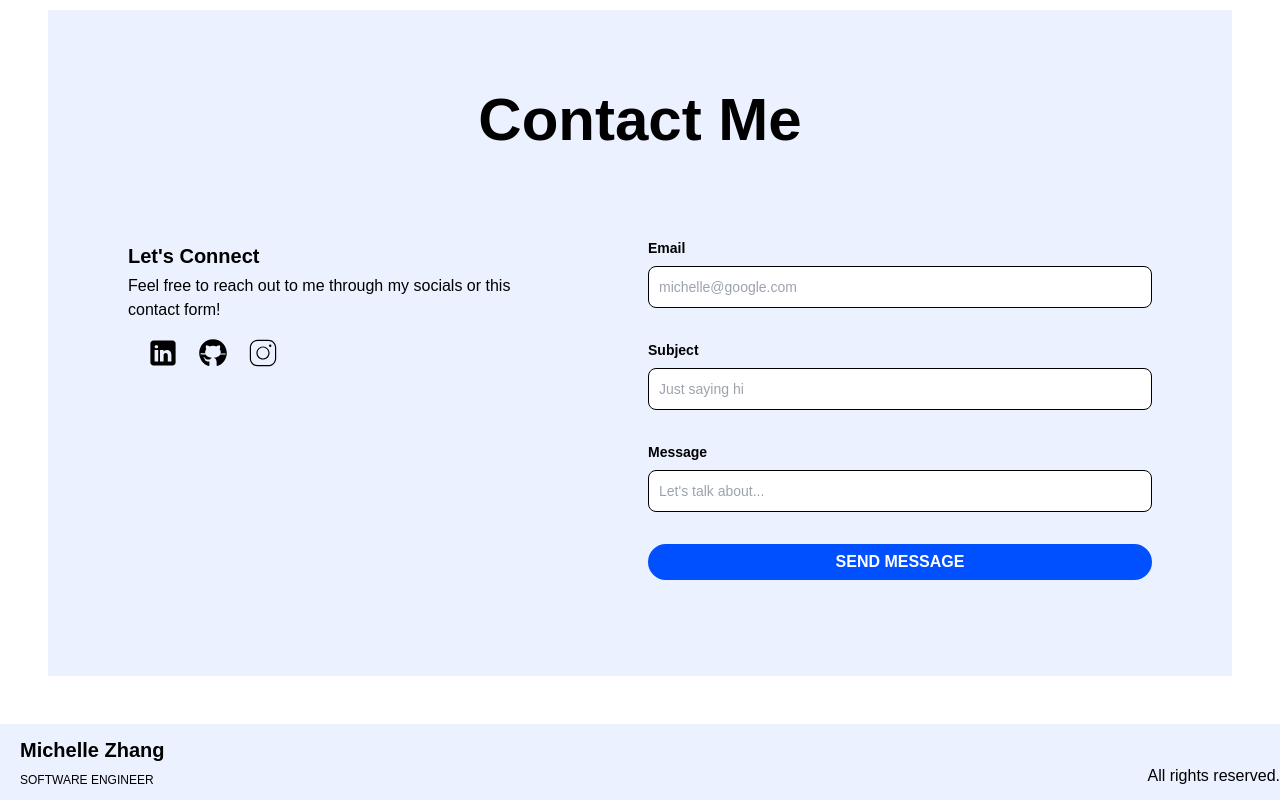
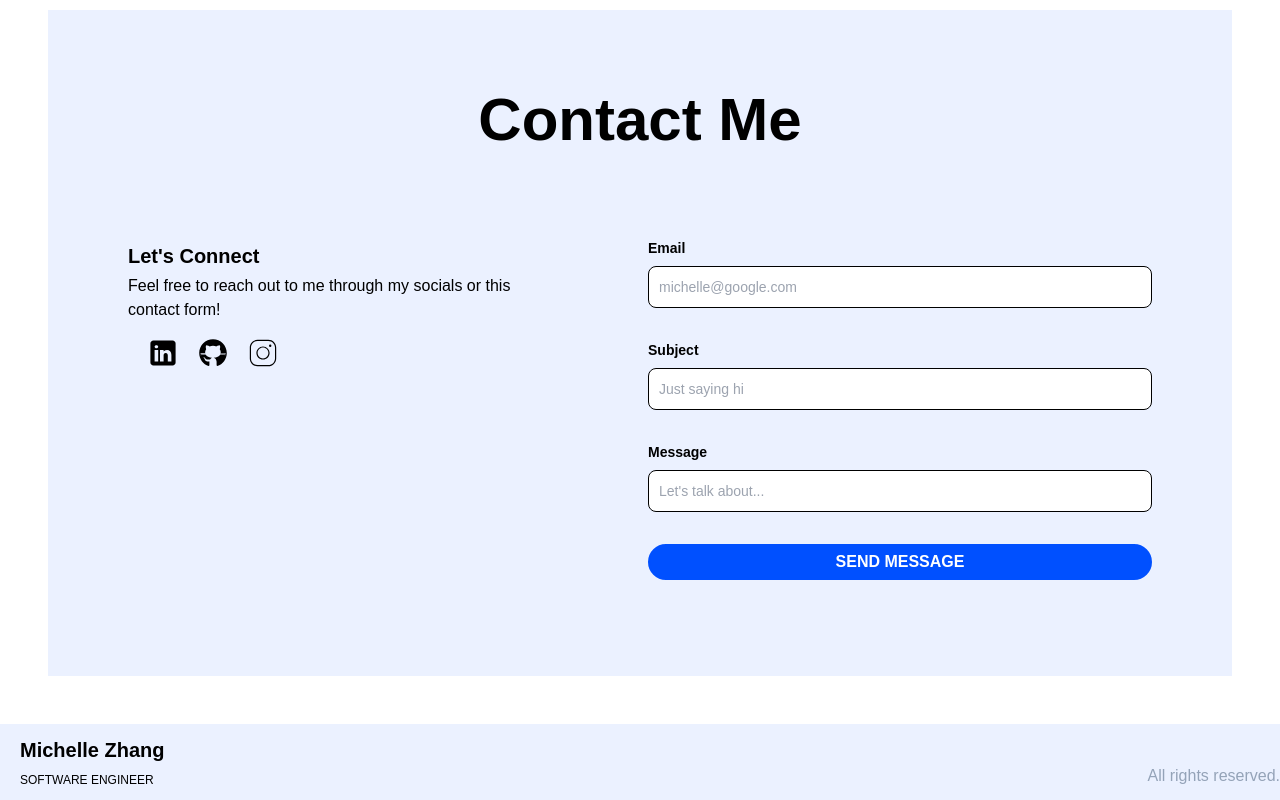
Before and after one commit to michelleezhangg/Personal-Website-Portfolio, a Next.js app: page / in a window 1280 px wide. Shown: the part 1758-2558 px from the top of the page. Built offline with nearby package versions, Linux system fonts and the light colour scheme.

Commit message:
Update components with ids

```diff
--- a/src/app/components/AboutMeSection.jsx
+++ b/src/app/components/AboutMeSection.jsx
@@ -2,7 +2,7 @@ import React from 'react';
 
 const AboutMeSection = () => {
   return (
-    <section className='bg-lightblue'>
+    <section id='about-me' className='bg-lightblue'>
       <div className='flex flex-col items-center'>
         <h1 className='title text-6xl p-10 pt-20 font-black'>About Me</h1>
         <button className='button blue-button px-8'>
--- a/src/app/components/ContactMeSection.jsx
+++ b/src/app/components/ContactMeSection.jsx
@@ -11,7 +11,7 @@ import LinkedInIcon from '../../../public/assets/linkedin-icon.svg';
 
 const ContactMeSection = () => {
   return (
-    <section className='bg-lightblue'>
+    <section id='contact-me' className='bg-lightblue'>
       {/* Section Title */}
       <div className='flex flex-col items-center'>
         <h1 className='title text-6xl pt-20 font-black'>Contact Me</h1>
--- a/src/app/components/Footer.jsx
+++ b/src/app/components/Footer.jsx
@@ -10,7 +10,7 @@ const Footer = () => {
           <h1 className='title text-xl font-black pl-5 pb-2'>{NAME}</h1>
           <h3 className='text-xs font-light pl-5 uppercase'>{ROLE}</h3>
         </Link>
-        <p className='ml-auto mt-auto'>{COPYRIGHT}</p>
+        <p className='ml-auto mt-auto text-slate-400'>{COPYRIGHT}</p>
       </div>
     </footer>
   );
--- a/src/app/components/Projects.jsx
+++ b/src/app/components/Projects.jsx
@@ -2,7 +2,7 @@ import React from 'react';
 
 const Projects = () => {
   return (
-    <section className='bg-lightblue'>
+    <section id='projects' className='bg-lightblue'>
       <div className='flex flex-col items-center'>
         <h1 className='title text-6xl p-10 pt-20 font-black'>Projects</h1>
       </div>
--- a/src/app/constants/constants.js
+++ b/src/app/constants/constants.js
@@ -21,7 +21,7 @@ export const NAV_LINKS = [
   },
   {
     title: 'About Me',
-    path: '#about'
+    path: '#about-me'
   },
   {
     title: 'Projects',
@@ -29,7 +29,7 @@ export const NAV_LINKS = [
   },
   {
     title: 'Contact Me',
-    path: '#contact'
+    path: '#contact-me'
   },
 ];
 
```
